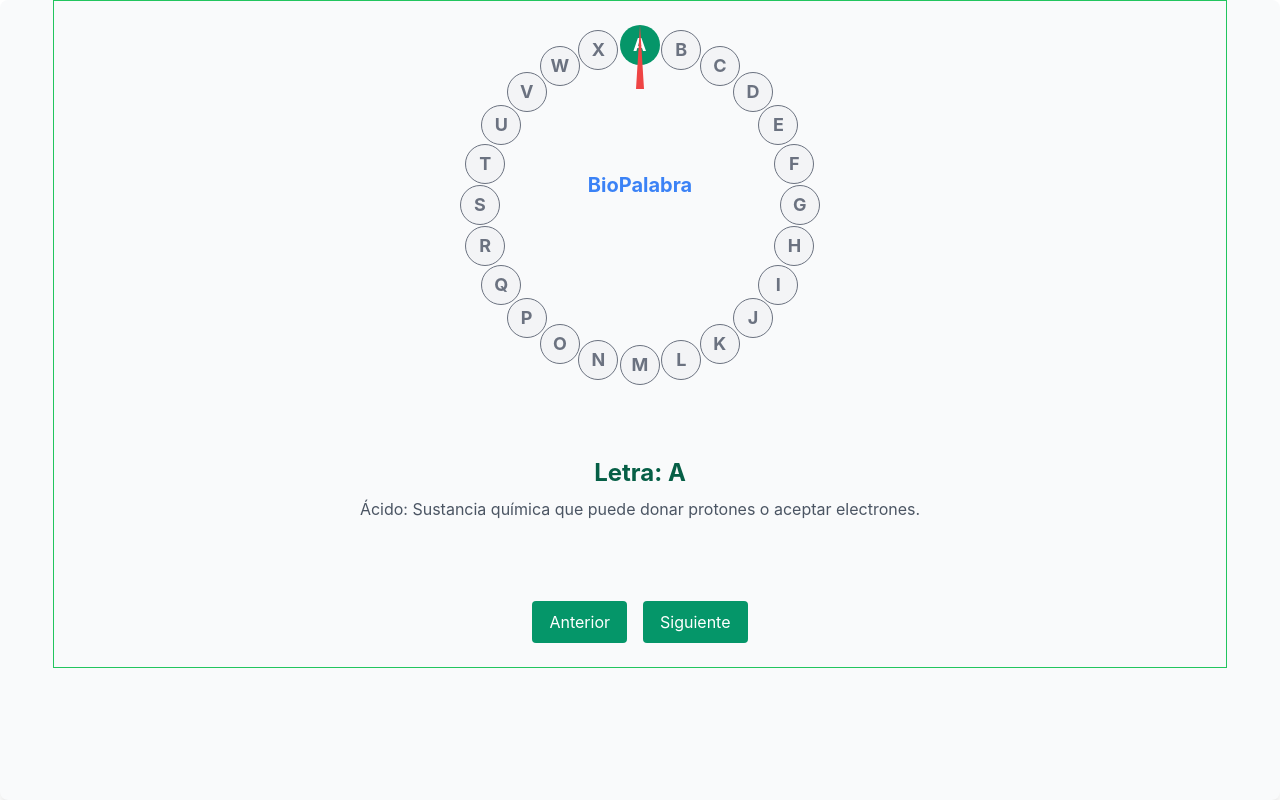
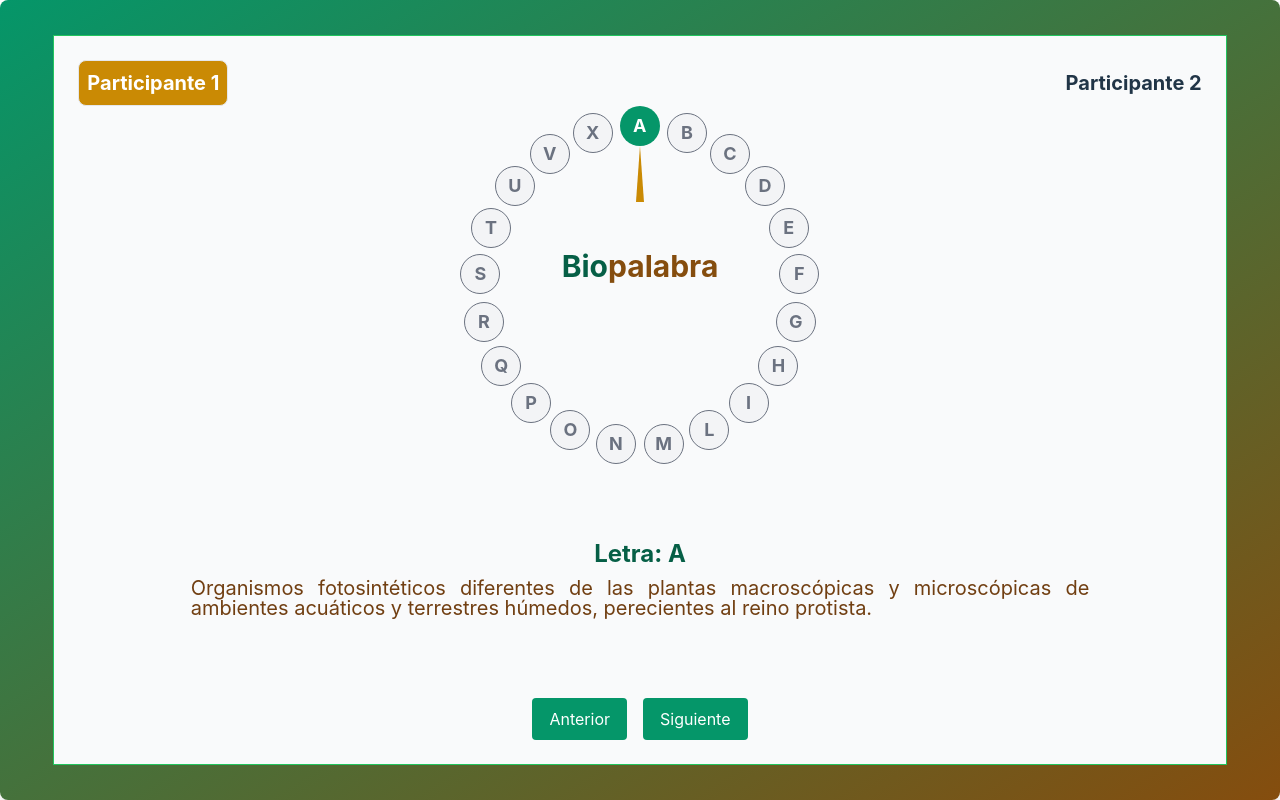
Before and after one commit to EsdrasC24/biopalabra, a React (Vite) app: page / in a window 1280 px wide. Built offline with nearby package versions, Linux system fonts and the light colour scheme.

Commit message:
fix: change style fot rulette

```diff
--- a/src/App.tsx
+++ b/src/App.tsx
@@ -4,43 +4,18 @@ import './style.css';
 import { useState, useEffect } from 'react'
 
 import { getRelativeCoords } from './util';
+import { __LETTERS__, getDefinitions } from './definitions';
 
-//alert(JSON.stringify(getRelativeCoords(24)));
-const coords = getRelativeCoords(24);
+const coords = getRelativeCoords(21); // 20 + 1 (index)
+const definitions = getDefinitions();
 
-const __ALPHABET__ = 'ABCDEFGHIJKLMNOPQRSTUVWX'.split('')
+const __ALPHABET__ = __LETTERS__.split('')
 const __ROTATION_DEG__ = 360 / __ALPHABET__.length;
-
-const definitions: { [key: string]: string } = {
-  A: "Ácido: Sustancia química que puede donar protones o aceptar electrones.",
-  B: "Bacteria: Microorganismo unicelular procariota.",
-  C: "Célula: Unidad fundamental de los seres vivos.",
-  D: "DNA: Ácido desoxirribonucleico, molécula que contiene la información genética.",
-  E: "Enzima: Proteína que cataliza reacciones químicas en los organismos vivos.",
-  F: "Fotosíntesis: Proceso por el cual las plantas convierten luz en energía química.",
-  G: "Gen: Unidad básica de herencia en los seres vivos.",
-  H: "Hormona: Sustancia química que regula procesos fisiológicos.",
-  I: "Inmunidad: Capacidad del cuerpo para resistir a patógenos y toxinas.",
-  J: "Jardinería: Arte y práctica de cultivar plantas.",
-  K: "Kinasa: Enzima que transfiere grupos fosfato a otras moléculas.",
-  L: "Lípido: Molécula orgánica insoluble en agua, como las grasas.",
-  M: "Mitocondria: Orgánulo celular responsable de la producción de energía.",
-  N: "Neurona: Célula del sistema nervioso que transmite impulsos eléctricos.",
-  O: "Oxígeno: Elemento químico esencial para la respiración aeróbica.",
-  P: "Proteína: Macromolécula compuesta por aminoácidos.",
-  Q: "Quimiósintesis: Producción de materia orgánica usando energía química.",
-  R: "RNA: Ácido ribonucleico, molécula involucrada en la síntesis de proteínas.",
-  S: "Simbiosis: Relación de beneficio mutuo entre dos especies diferentes.",
-  T: "Tejido: Grupo de células similares que realizan una función específica.",
-  U: "Uracilo: Base nitrogenada presente en el RNA.",
-  V: "Vacuola: Orgánulo celular que almacena agua, nutrientes y desechos.",
-  W: "Watson y Crick: Científicos que descubrieron la estructura del DNA.",
-  X: "Xilema: Tejido vegetal que transporta agua y nutrientes."
-}
 
 export default function Component() {
   const [selectedLetter, setSelectedLetter] = useState('A');
   const [rotation, setRotation] = useState(0);
+  const [defIndex, setDefIndex] = useState(0); // indicates actived participant
 
   useEffect(() => {
     const index = __ALPHABET__.indexOf(selectedLetter);
@@ -60,8 +35,17 @@ export default function Component() {
   }
 
   return (
-    <div className="w-screen h-screen bg-gray-50 shadow-lg rounded-lg overflow-hidden">
-      <div className="p-6 mx-auto w-11/12 border border-green-500">
+    <div className="w-screen h-screen bg-gradient-to-br from-emerald-600 to-yellow-800 shadow-lg rounded-lg overflow-hidden flex items-center box-border">
+      <div className="p-6 mx-auto w-11/12 border border-green-500 bg-gray-50">
+        {/* Participants */}
+        <div className="flex items-center justify-between text-xl font-bold">
+          {definitions.map((_, index) => {
+            return defIndex == index ?
+              (<div className="p-2 text-white bg-yellow-600 border rounded-lg">Participante {index + 1}</div>)
+              : (<div onClick={() => setDefIndex(index)}>Participante {index + 1}</div>);
+          })}
+        </div>
+        {/* rulette box */}
         <div className="relative w-80 h-80 mx-auto mb-8" data-container>
           <div className="absolute inset-0 rounded-full border-blue-500">
             {__ALPHABET__.map((letter, index) => (
@@ -80,20 +64,21 @@ export default function Component() {
               </div>
             ))}
           </div>
+          {/* arrow sign */}
           <div
-            className="absolute inset-0 flex items-center justify-center"
+            className="absolute inset-0 top-10 flex items-center justify-center"
             style={{ transform: `rotate(${rotation}deg)`, transition: 'transform 0.5s ease-out' }}
           >
-            <div className="w-2 h-16 bg-red-500 absolute top-0 left-1/2 transform -translate-x-1/2" style={{ clipPath: 'polygon(50% 0%, 0% 100%, 100% 100%)' }} />
+            <div className="w-2 h-14 bg-yellow-600 absolute top-0 left-1/2 transform -translate-x-1/2" style={{ clipPath: 'polygon(50% 0%, 0% 100%, 100% 100%)' }} />
           </div>
           <div className="absolute inset-0 flex items-center justify-center">
-            <span className="text-xl font-bold text-blue-500">BioPalabra</span>
+            <span className="text-3xl font-bold"><span className="text-emerald-800">Bio</span><span class="text-yellow-800">palabra</span></span>
           </div>
         </div>
 
         <div className="text-center py-20">
           <h2 className="text-2xl font-bold mb-2 text-emerald-800">Letra: {selectedLetter}</h2>
-          <p className="text-gray-600">{definitions[selectedLetter]}</p>
+          <p className="text-yellow-900 text-xl text-justify leading-5 w-4/5 mx-auto">{definitions[defIndex][selectedLetter]}</p>
         </div>
 
         <div className="flex justify-center space-x-4">
--- a/src/definitions.ts
+++ b/src/definitions.ts
@@ -1,10 +1,10 @@
-export const letters = 'ABCDEFGHILMNOPQRSTUVX';
+export const __LETTERS__ = 'ABCDEFGHILMNOPQRSTUVX';
 
 export type DefinitionSet = {
-    [key in typeof letters[number]]: string;
+    [key in typeof __LETTERS__[number]]: string;
 }
 
-export default function getDefinitions(): Array<DefinitionSet>{
+export function getDefinitions(): Array<DefinitionSet>{
     return [
         //1st participant
         {
```
